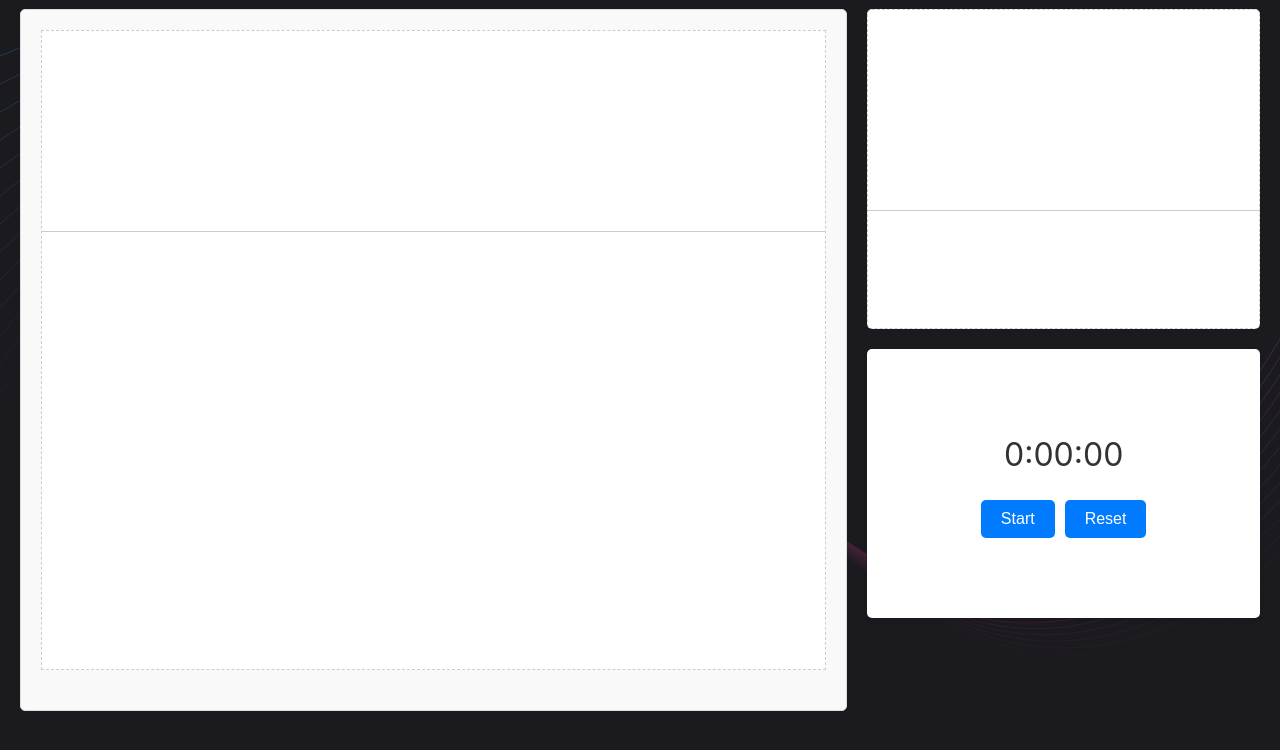
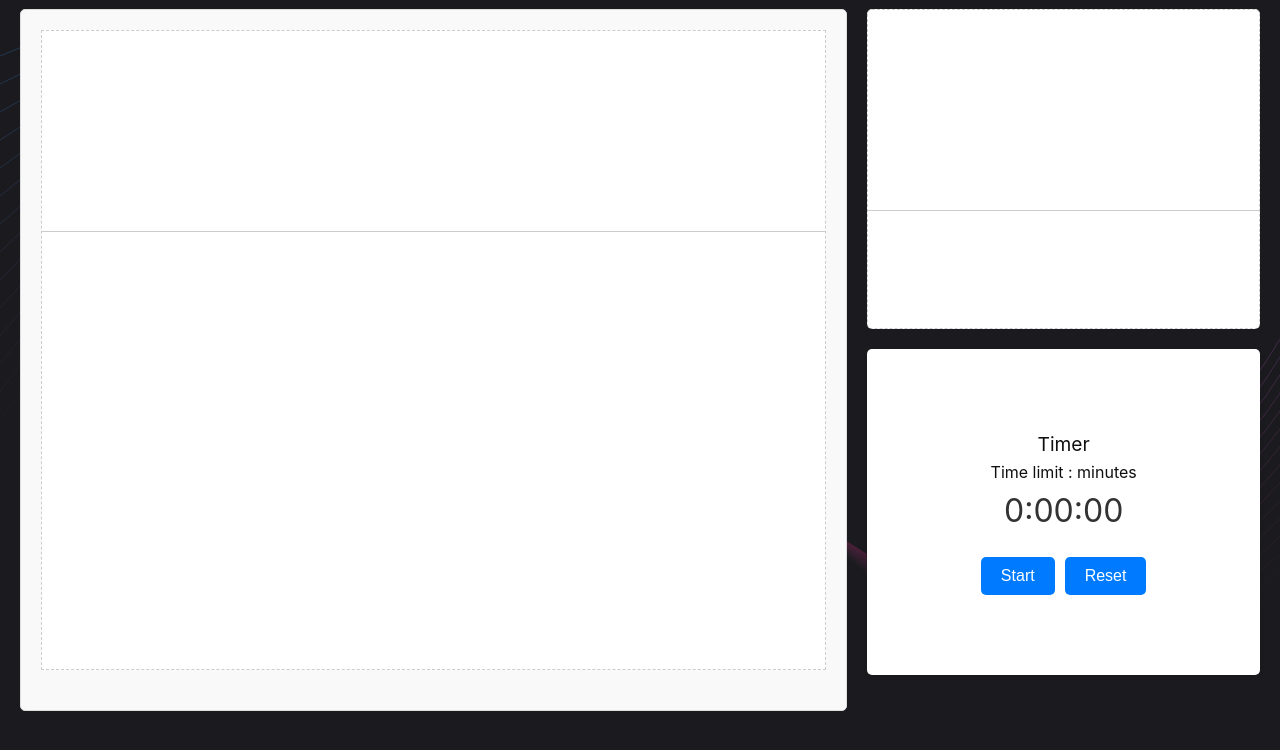
Before and after one commit to evanferron/Codeprez, a React (Vite) app in the folder codeprez/src/renderer/: page /#/subproject in a window 1280 px wide. Shown: the top 750 px of the page. Built offline with nearby package versions, Linux system fonts and the light colour scheme.

Commit message:
feat | add time limit

```diff
--- a/codeprez/src/renderer/src/pages/HomePage.jsx
+++ b/codeprez/src/renderer/src/pages/HomePage.jsx
@@ -47,7 +47,8 @@ export default function HomePage() {
         state={{
           currentSlide: `<h2 class="test">Ma slide courante</h2>`,
           nextSlide: `<h2 class="test">Ma slide suivante</h2>`,
-          styleCss: `.test { color: red; }`
+          styleCss: `.test { color: red; }`,
+          timer: 5
         }} >
       subproject</Link>
     </main>
--- a/codeprez/src/renderer/src/pages/SubProjectPage.css
+++ b/codeprez/src/renderer/src/pages/SubProjectPage.css
@@ -24,6 +24,18 @@ h1 {
   font-size: 2.2rem;
   flex-shrink: 0;
   background: none;
+}
+
+h2 {
+  text-align: center;
+  color: #0f0f0f;
+  font-size: 1.2rem;
+}
+
+h3 {
+  text-align: center;
+  color: #0f0f0f;
+  font-size: 1rem;
 }
 
 .subproject-page {
--- a/codeprez/src/renderer/src/pages/SubProjectPage.jsx
+++ b/codeprez/src/renderer/src/pages/SubProjectPage.jsx
@@ -4,7 +4,7 @@ import './SubProjectPage.css';
 
 export default function SubProjectPage() {
   const location = useLocation();
-  const { currentSlide, nextSlide, styleCss } = location.state || {};
+  const { currentSlide, nextSlide, styleCss, timer } = location.state || {};
 
   const [time, setTime] = useState(0);
 
@@ -51,6 +51,8 @@ export default function SubProjectPage() {
               <div contentEditable='true' dangerouslySetInnerHTML={{ __html: nextSlide }}></div>
             </div>
             <div className="timer">
+                <h2>Timer</h2>
+                <h3>Time limit : {timer} minutes</h3>
                 <div className="timer-container">
                   <p className="timer-time">
                     {hours}:{minutes.toString().padStart(2, "0")}:
```
